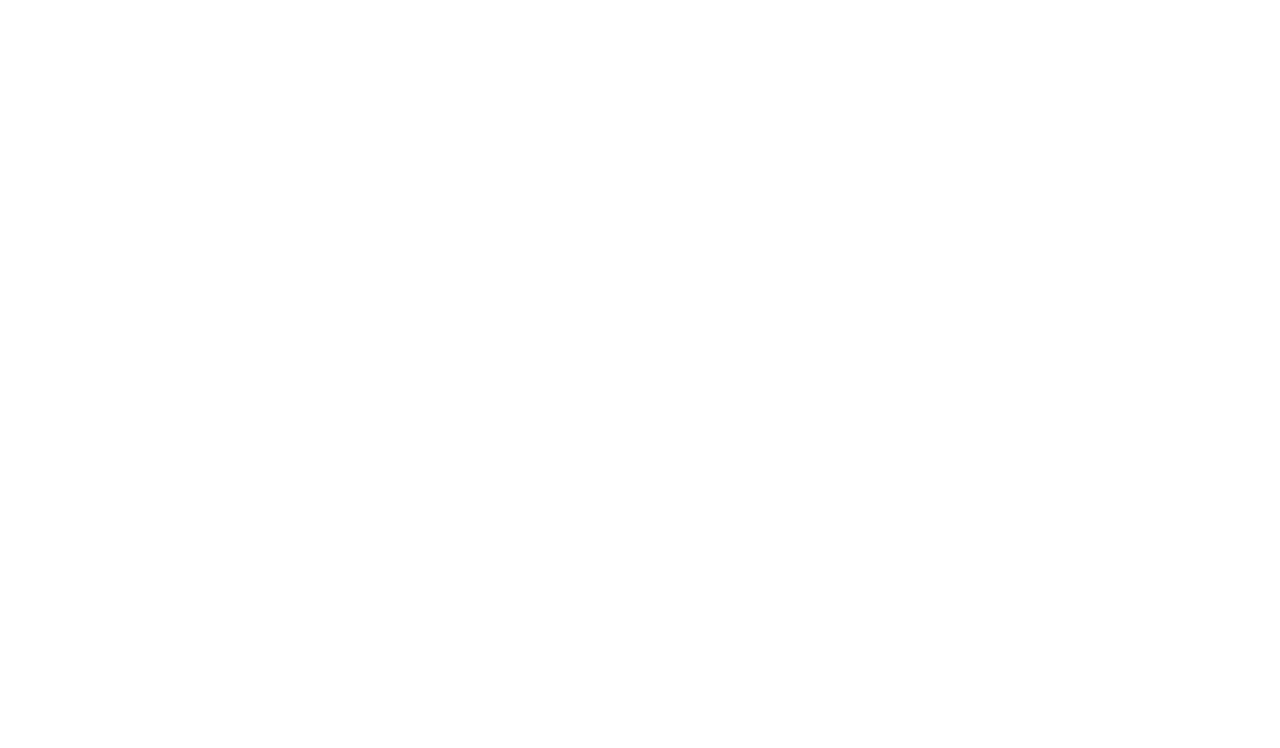
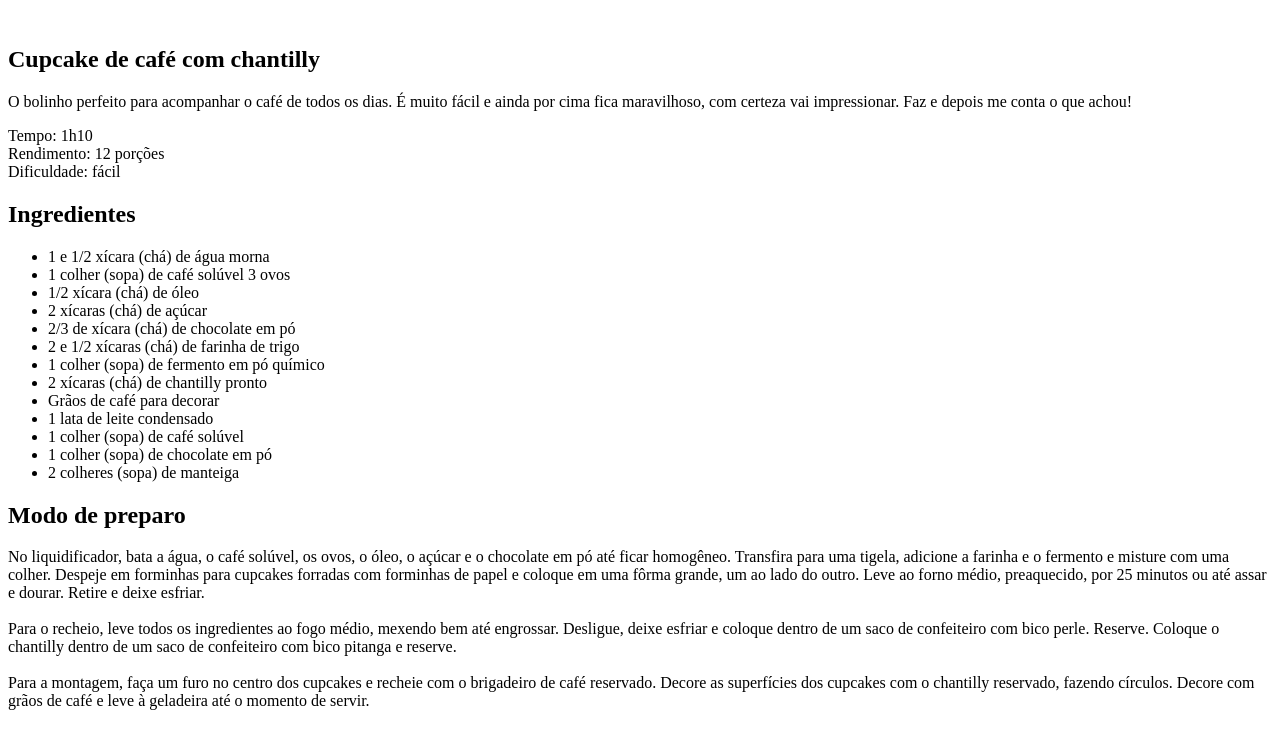
Before and after one commit to RayranTech/projeto-receita, a plain HTML site: page index.html in a window 1280 px wide. Drawn offline with Linux system fonts and the light colour scheme.

Commit message:
iniciando a estrutura html

```diff
--- a/index.html
+++ b/index.html
@@ -6,6 +6,43 @@
     <title>Página de receita</title>
 </head>
 <body>
-
+    <div id="page">
+       <img src="" alt="">
+          <main>
+            <section id="about">
+              <h1>Cupcake de café com chantilly</h1>
+              <p>O bolinho perfeito para acompanhar o café de todos os dias. É muito fácil e ainda por cima fica maravilhoso, com certeza vai impressionar. Faz e depois me conta o que achou!</p>
+              <p>Tempo: 1h10 <br>
+                Rendimento: 12 porções <br>
+                Dificuldade: fácil
+              </p>
+            </section>
+            <section id="ingredients">
+              <h2>Ingredientes</h2>
+              <ul>
+                <li>1 e 1/2 xícara (chá) de água morna</li>
+                <li>1 colher (sopa) de café solúvel
+                3 ovos</li>
+                <li>1/2 xícara (chá) de óleo</li>
+                <li> 2 xícaras (chá) de açúcar</li>
+                <li>2/3 de xícara (chá) de chocolate em pó </li>
+                <li> 2 e 1/2 xícaras (chá) de farinha de trigo</li>
+                <li>1 colher (sopa) de fermento em pó químico</li>
+                <li>2 xícaras (chá) de chantilly pronto</li>
+                <li>Grãos de café para decorar</li>
+                <li>1 lata de leite condensado</li>
+                <li>1 colher (sopa) de café solúvel</li>
+                <li>1 colher (sopa) de chocolate em pó</li>
+                <li>2 colheres (sopa) de manteiga</li>
+              </ul>
+            </section>
+            <section id="preparation">
+              <h2>Modo de preparo</h2>
+              <p>No liquidificador, bata a água, o café solúvel, os ovos, o óleo, o açúcar e o chocolate em pó até ficar homogêneo. Transfira para uma tigela, adicione a farinha e o fermento e misture com uma colher. Despeje em forminhas para cupcakes forradas com forminhas de papel e coloque em uma fôrma grande, um ao lado do outro. Leve ao forno médio, preaquecido, por 25 minutos ou até assar e dourar. Retire e deixe esfriar. <br><br>
+              Para o recheio, leve todos os ingredientes ao fogo médio, mexendo bem até engrossar. Desligue, deixe esfriar e coloque dentro de um saco de confeiteiro com bico perle. Reserve. Coloque o chantilly dentro de um saco de confeiteiro com bico pitanga e reserve. <br><br>
+              Para a montagem, faça um furo no centro dos cupcakes e recheie com o brigadeiro de café reservado. Decore as superfícies dos cupcakes com o chantilly reservado, fazendo círculos. Decore com grãos de café e leve à geladeira até o momento de servir.</p>
+            </section>
+          </main>
+    </div>
 </body>
 </html>
```
